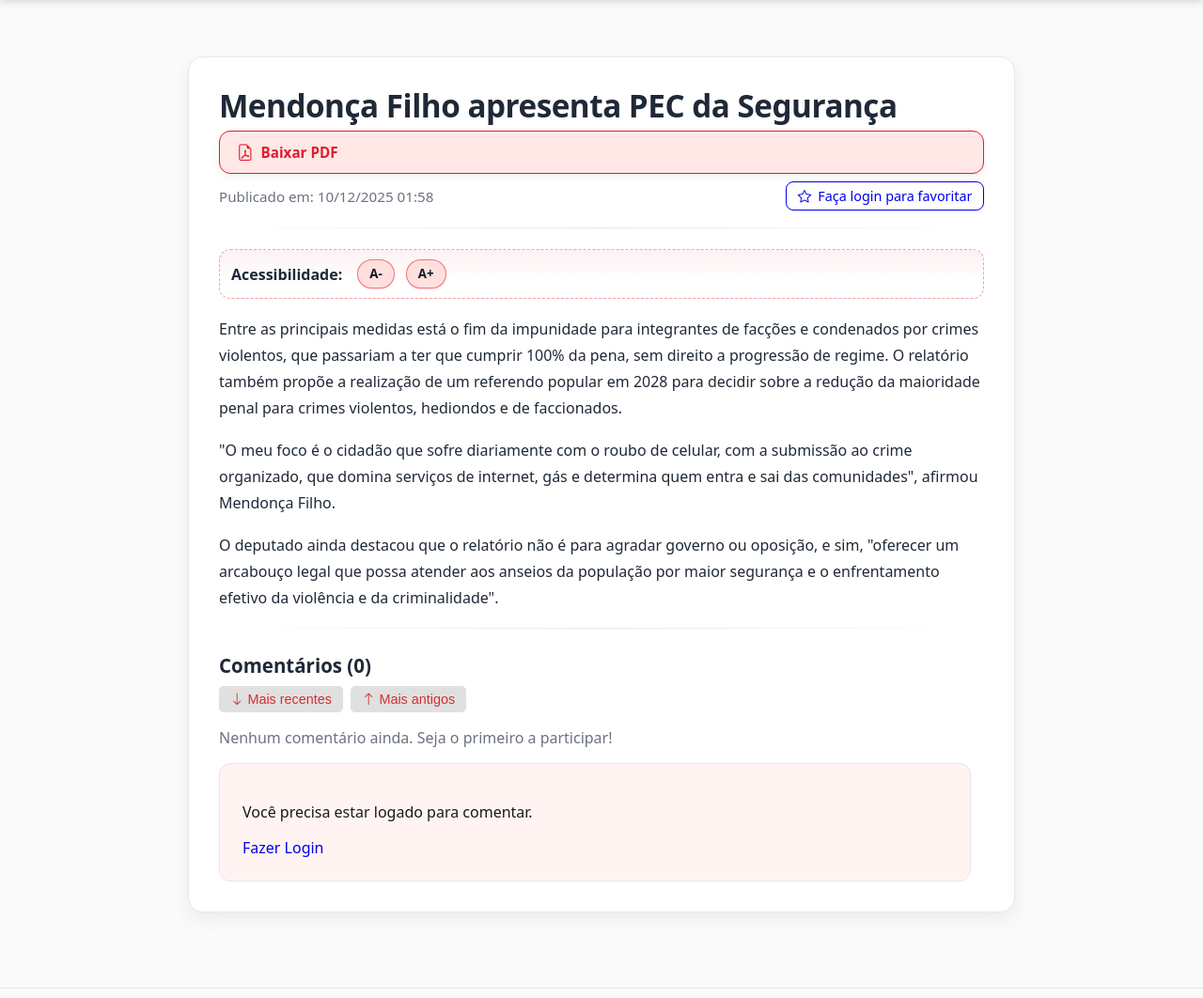
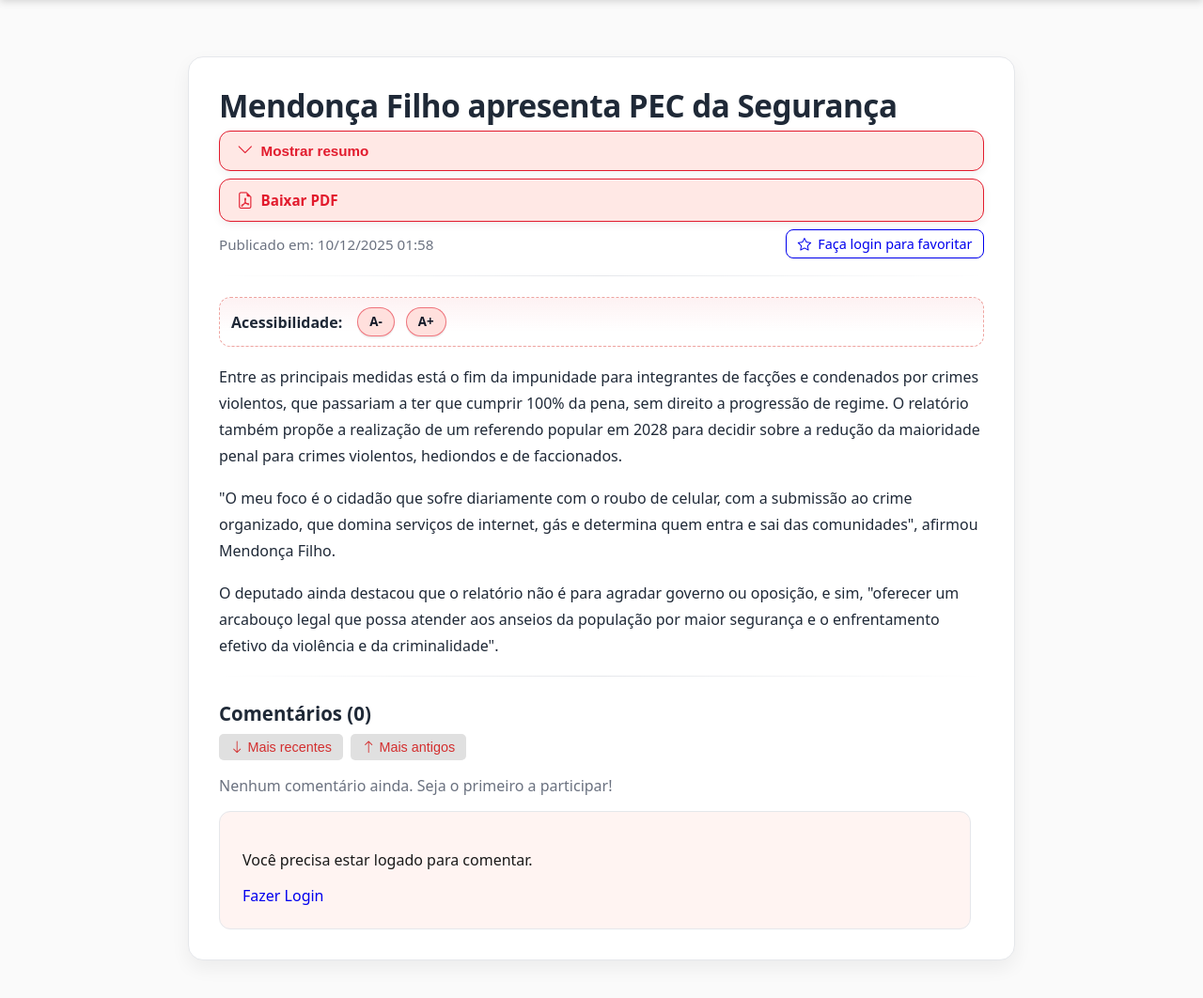
Before and after one commit to eduardohasantos/menjaro, a Django app: page /noticia/9/ in a window 1280 px wide. Shown: the part 64-1126 px from the top of the page at 94% size. Run offline with Django 5.2, Linux system fonts and the light colour scheme; data comes from the database, SQL or seed files in the repository.

Commit message:
adicionando css + html e ajustando views da função resumo com IA integrada

```diff
--- a/project_jc/LLMgenerate/infografico.py
+++ b/project_jc/LLMgenerate/infografico.py
@@ -13,9 +13,9 @@ class LLMclass:
         """
 
     def geraResumo(self, prompt:str, obj:Noticia):
-        pipe = pipeline("summarization", model="facebook/bart-large-cnn", device="cuda") # Para usar a GPU no processamento
+        pipe = pipeline("summarization", model="facebook/bart-large-cnn") # Para usar a GPU no processamento
 
-        resultado = pipe(prompt, max_length=400, min_length=30) #Porque não pegar o indice 2 para pegar o resumo??
+        resultado = pipe(prompt, max_length=320, min_length=30) #Porque não pegar o indice 2 para pegar o resumo??
         self.registraResumo(resultado, obj)
 
         print(resultado)
--- a/project_jc/app1/static/app1/css/noticia_detalhe.css
+++ b/project_jc/app1/static/app1/css/noticia_detalhe.css
@@ -502,13 +502,13 @@
   transform: scale(1.2);
 }
 
-/* Ativo */
+
 .btn-download-pdf:active {
   transform: translateY(0);
   box-shadow: 0 2px 6px rgba(0,0,0,.08);
 }
 
-/* DARK MODE */
+
 @media (prefers-color-scheme: dark) {
   .btn-download-pdf {
     background: color-mix(in oklab, var(--brand) 20%, #000);
@@ -535,3 +535,91 @@
     border-radius: 10px;
     box-shadow: 0 3px 8px rgba(0, 0, 0, 0.2);
 }
+
+.btn-toggle-resumo {
+    --brand: #e21b2d;
+
+    display: inline-flex;
+    align-items: center;
+    gap: 8px;
+
+    padding: 10px 18px;
+    border-radius: 12px;
+    border: 1px solid var(--brand);
+
+    background: color-mix(in oklab, var(--brand) 12%, #fff);
+    color: var(--brand);
+    font-weight: 600;
+    font-size: 0.95rem;
+
+    cursor: pointer;
+    transition: all 0.18s ease;
+    box-shadow: 0 3px 10px rgba(0,0,0,0.06);
+}
+
+.btn-toggle-resumo i {
+    font-size: 1.1rem;
+    transition: transform .2s ease;
+}
+
+.btn-toggle-resumo:hover {
+    background: color-mix(in oklab, var(--brand) 22%, #fff);
+    transform: translateY(-2px);
+    box-shadow: 0 6px 16px rgba(0,0,0,.12);
+}
+
+.btn-toggle-resumo:hover i {
+    transform: scale(1.2);
+}
+
+
+@media (prefers-color-scheme: dark) {
+  .btn-toggle-resumo {
+    background: color-mix(in oklab, var(--brand) 20%, #000);
+    color: #fff;
+    border-color: color-mix(in oklab, var(--brand) 70%, #000);
+  }
+
+  .btn-toggle-resumo:hover {
+    background: color-mix(in oklab, var(--brand) 30%, #000);
+    box-shadow: 0 6px 16px rgba(0,0,0,.35);
+  }
+}
+
+
+.box-resumo {
+    --brand: #e21b2d;
+
+    background: color-mix(in oklab, var(--brand) 10%, #fff);
+    border: 1px solid var(--brand);
+
+    padding: 18px 20px;
+    border-radius: 12px;
+
+    color: var(--text);
+    font-size: 1.05rem;
+    line-height: 1.6;
+
+    margin-top: 12px;
+    margin-bottom: 18px;
+
+    box-shadow: 0 3px 10px rgba(0,0,0,0.06);
+
+    animation: slideDown .25s ease-out;
+}
+
+
+@media (prefers-color-scheme: dark) {
+  .box-resumo {
+      background: color-mix(in oklab, var(--brand) 20%, #000);
+      border-color: color-mix(in oklab, var(--brand) 70%, #000);
+      color: #fff;
+      box-shadow: 0 6px 16px rgba(0,0,0,.35);
+  }
+}
+
+
+@keyframes slideDown {
+    from { opacity: 0; transform: translateY(-6px); }
+    to   { opacity: 1; transform: translateY(0); }
+}
--- a/project_jc/app1/templates/app1/noticia_detalhe.html
+++ b/project_jc/app1/templates/app1/noticia_detalhe.html
@@ -7,6 +7,18 @@
 <div class="noticia-page container">
   <header class="mb-4">
     <h1>{{ noticia.titulo }}</h1>
+
+    {% with resumo=noticia.resumo_set.first %}
+    {% if resumo %}
+      <button id="btnResumo" class="btn-toggle-resumo mt-2">
+        <i class="bi bi-chevron-down"></i> Mostrar resumo
+      </button>
+
+      <div id="boxResumo" class="box-resumo" style="display: none;">
+        {{ resumo.textoResumo|linebreaks }}
+      </div>
+    {% endif %}
+    {% endwith %}
 
     <a href="{% url 'app1:baixar_pdf_noticia' noticia.pk %}" class="btn-download-pdf">
       <i class="bi bi-file-earmark-pdf"></i> Baixar PDF
@@ -35,7 +47,6 @@
   </header>
 
   <hr>
-
 
   {% if noticia.imagem %}
   <div class="imagem-noticia my-4 text-center">
@@ -177,6 +188,23 @@ document.addEventListener('DOMContentLoaded', () => {
     let tamanhoAtual = getTamanhoAtual();
     if (tamanhoAtual > TAMANHO_MINIMO) setTamanhoFonte(tamanhoAtual - INCREMENTO);
   });
+
+  /* --- RESUMO --- */
+  const btnResumo = document.getElementById("btnResumo");
+  const boxResumo = document.getElementById("boxResumo");
+
+  if (btnResumo && boxResumo) {
+      btnResumo.addEventListener("click", () => {
+          const oculto = boxResumo.style.display === "none";
+
+          boxResumo.style.display = oculto ? "block" : "none";
+
+          btnResumo.innerHTML = oculto
+              ? '<i class="bi bi-chevron-up"></i> Ocultar resumo'
+              : '<i class="bi bi-chevron-down"></i> Mostrar resumo';
+      });
+  }
+
 });
 </script>
 
--- a/project_jc/app1/views.py
+++ b/project_jc/app1/views.py
@@ -148,9 +148,12 @@ def visualizar_categorias(request):
 #Plotei mais ou menos como vai ficar
 def visualizar_resumo(request, pk):
     noticia = get_object_or_404(Noticia, pk=pk)
-    resumo = Resumo.objects.filter(noticiaRelacionada=pk)
+    resumo = Resumo.objects.filter(noticiaRelacionada=pk).first()
 
-    return render(request, resumo)
+    return render(request, 'app1/resumo.html', {
+        'noticia': noticia,
+        'resumo': resumo
+    })
 
 
 def categoria_filtro(request, pk):
```
Lines whose indentation alone changed are shown as unchanged.
